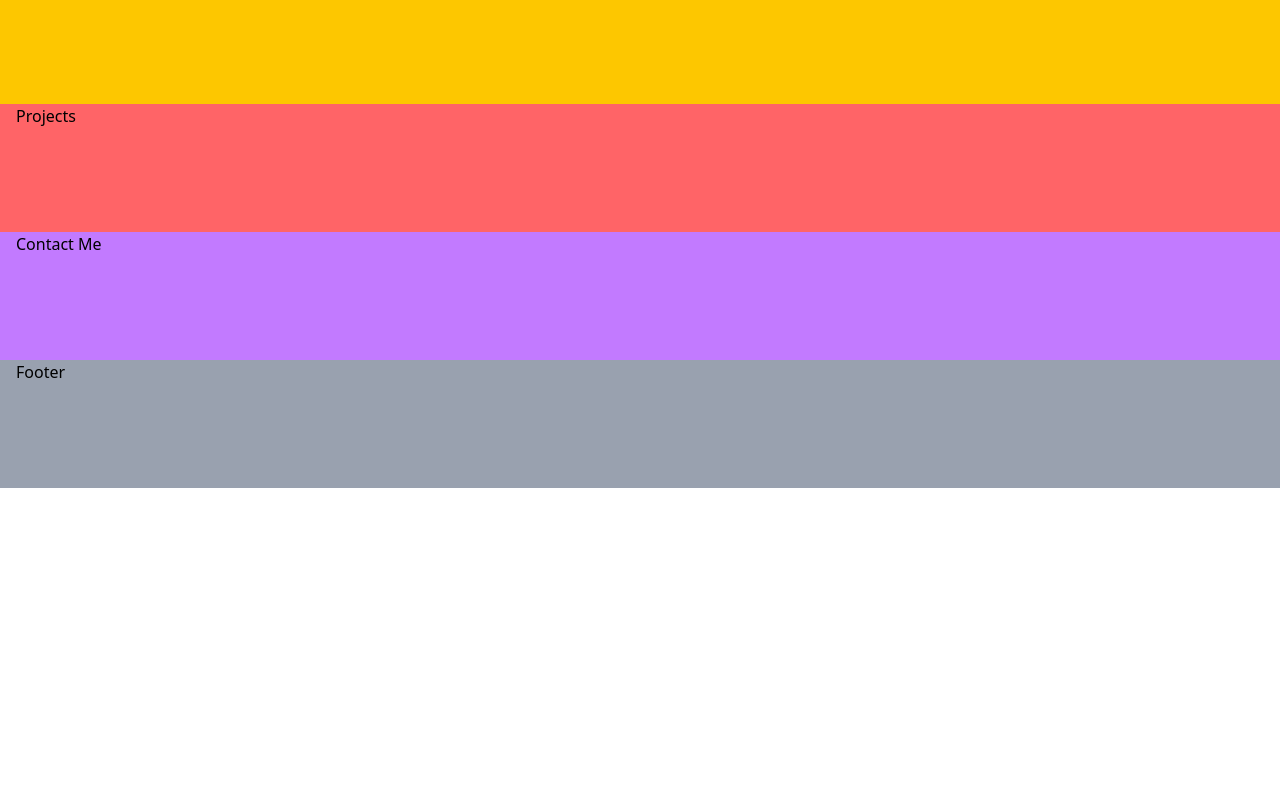
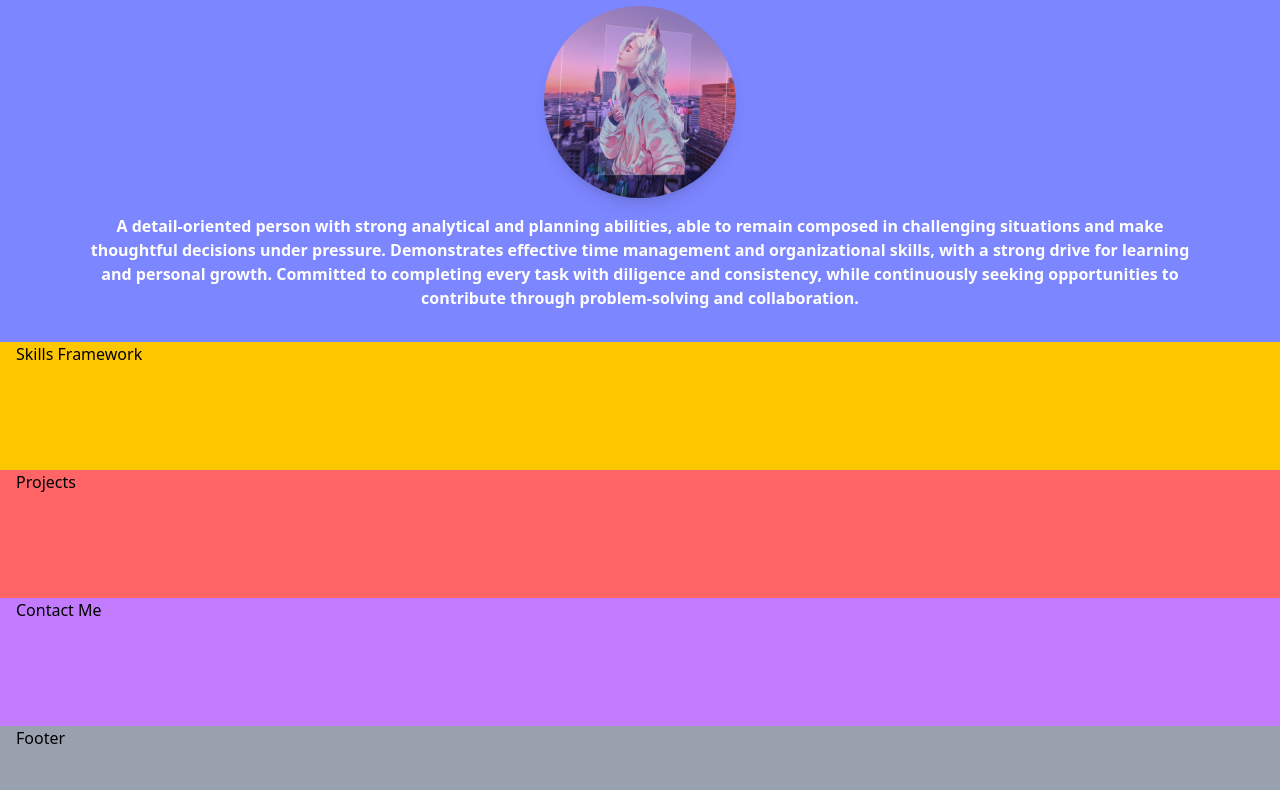
Before and after one commit to AdkhaWildan/personal-website, a website: page index.html in a window 1280 px wide. Shown: the part 196-986 px from the top of the page. Before the commit the page ends 800 px from the top, so only its background shows below. Drawn offline with Linux system fonts and the light colour scheme.

Commit message:
feat(about-me): early design

```diff
--- a/index.html
+++ b/index.html
@@ -5,7 +5,7 @@
     <title>Portofolio Adkha Wildan</title>
     <link href="src/output.css" rel="stylesheet" />
   </head>
-  <body>
+  <body class="bg-slate-100">
     <!-- Navbar -->
     <section class="w-screen px-8 py-2 bg-slate-400">
       <nav class="flex justify-between items-center">
@@ -34,7 +34,28 @@
     </section>
 
     <!-- About Me -->
-    <section class="w-screen mx-auto px-4 h-32 bg-green-400">About Me</section>
+    <section class="w-screen mx-auto px-4 bg-indigo-400">
+      <div class="px-16 py-8">
+        <h1 class="text-5xl font-bold text-center text-white w-full">About Me</h1>
+        <div class="mb-3 mt-0.5">
+          <div class="bg-amber-300 w-1/4 opacity-75 rounded h-1 mx-auto"></div>
+        </div>
+        <h2 class="text-3xl font-semibold mb-2 text-white text-center">Hello, I am Wildan, Nice to meet you</h2>
+
+        <div class="w-full">
+          <div class="px-4 py-4">
+            <img src="src/img/Profile Square.jpg" alt="ava" class="shadow-lg rounded-full max-w-full mx-auto w-48" />
+          </div>
+        </div>
+
+        <h3 class="mt-0.5text-lg font-semibold text-white text-center">
+          A detail-oriented person with strong analytical and planning abilities, able to remain composed in challenging situations and make thoughtful
+          decisions under pressure. Demonstrates effective time management and organizational skills, with a strong drive for learning and personal growth.
+          Committed to completing every task with diligence and consistency, while continuously seeking opportunities to contribute through problem-solving and
+          collaboration.
+        </h3>
+      </div>
+    </section>
 
     <!-- Skills Framework -->
     <section class="w-screen mx-auto px-4 h-32 bg-yellow-400">Skills Framework</section>
```
Also changed, not shown: src/img/Profile Square.jpg (added), src/output.css.
